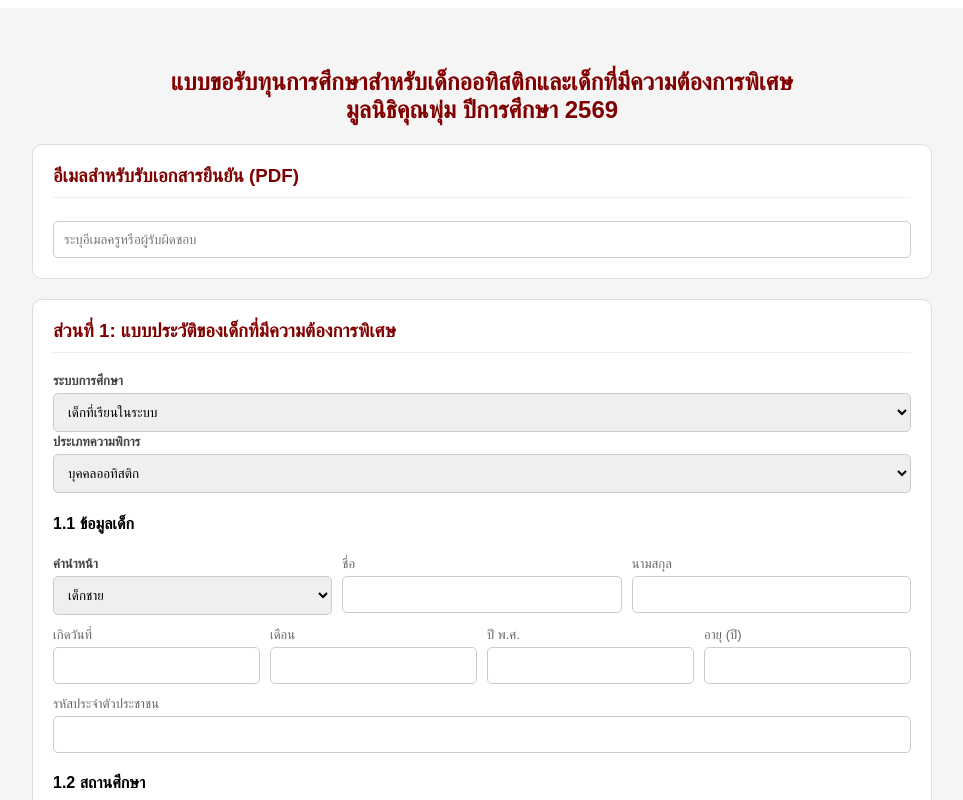
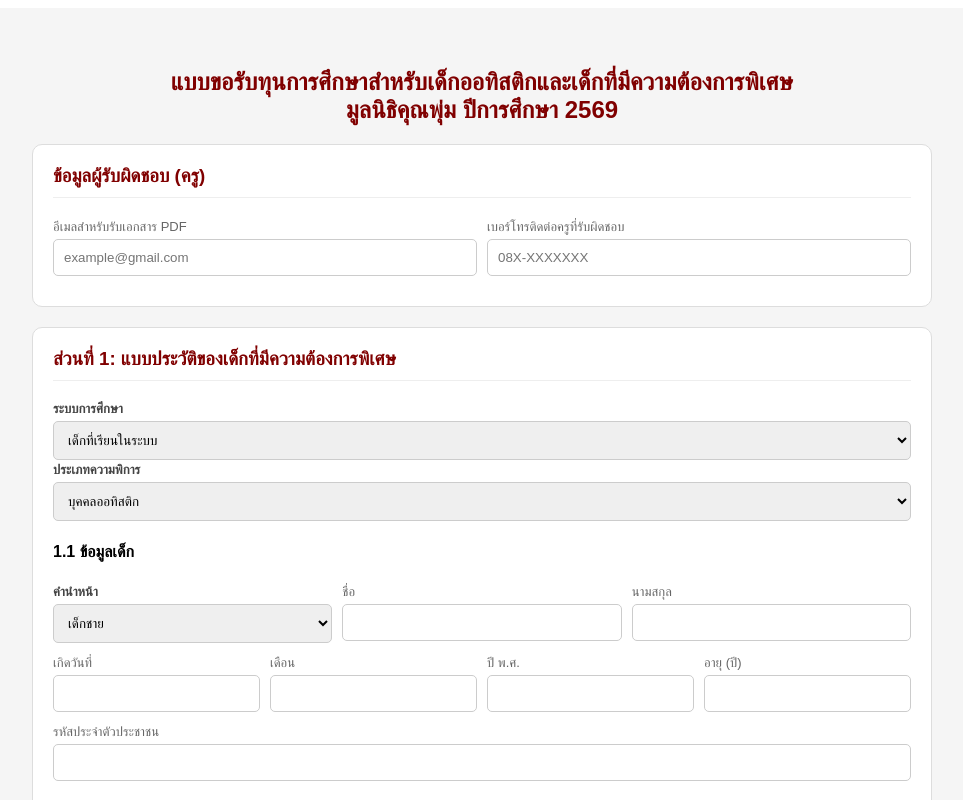
Before and after one commit to ruwaidawy-wq/kunpoom-sk03, a React (Create React App) app: page / in a window 1280 px wide. Shown: the top 800 px of the page, without its empty margins (158-1121 px from the left). Built offline with nearby package versions, Linux system fonts and the light colour scheme.

Commit message:
Update ApplicationForm.js

```diff
--- a/src/ApplicationForm.js
+++ b/src/ApplicationForm.js
@@ -9,7 +9,7 @@ export default function ApplicationForm() {
  const [formData, setFormData] = useState({
     // --- ส่วนรับอีเมล ---
     applicantEmail: "",
-
+teacher_tel: "",
     // --- ส่วนที่ 1: ข้อมูลเด็ก ---
     eduCategory: "e1",
     disabilityType: "d8",
@@ -173,14 +173,25 @@ const handleFileChange = (e) => {
       </h2>
 
       <form onSubmit={handleSubmit}>
-        <Section title="อีเมลสำหรับรับเอกสารยืนยัน (PDF)">
+<Section title="ข้อมูลผู้รับผิดชอบ (ครู)">
+          <Row>
             <Input
               type="email"
+              label="อีเมลสำหรับรับเอกสาร PDF"
               name="applicantEmail"
-            placeholder="ระบุอีเมลครูหรือผู้รับผิดชอบ"
+              placeholder="example@gmail.com"
               required
               onChange={handleChange}
             />
+            <Input
+              type="tel"
+              label="เบอร์โทรติดต่อครูที่รับผิดชอบ"
+              name="teacher_tel"
+              placeholder="08X-XXXXXXX"
+              required
+              onChange={handleChange}
+            />
+          </Row>
         </Section>
 
         <Section title="ส่วนที่ 1: แบบประวัติของเด็กที่มีความต้องการพิเศษ">
```
Lines whose indentation alone changed are shown as unchanged.
